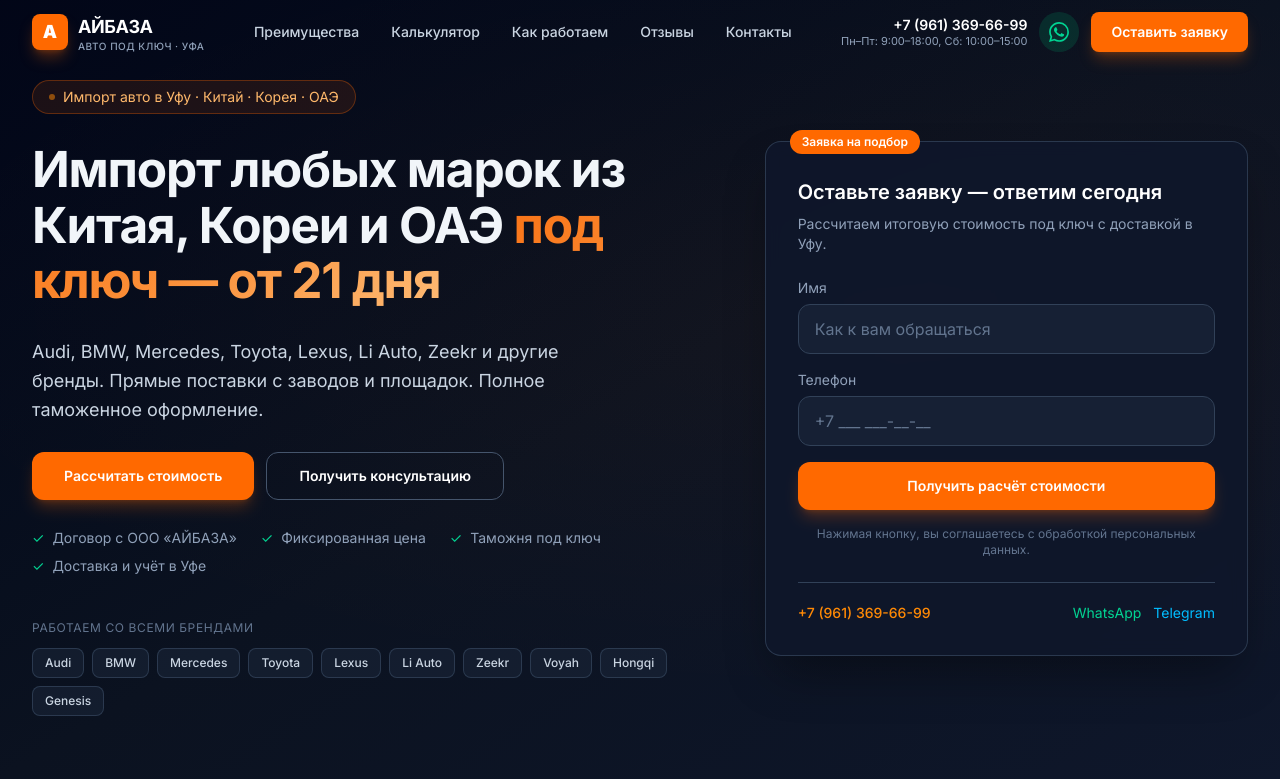
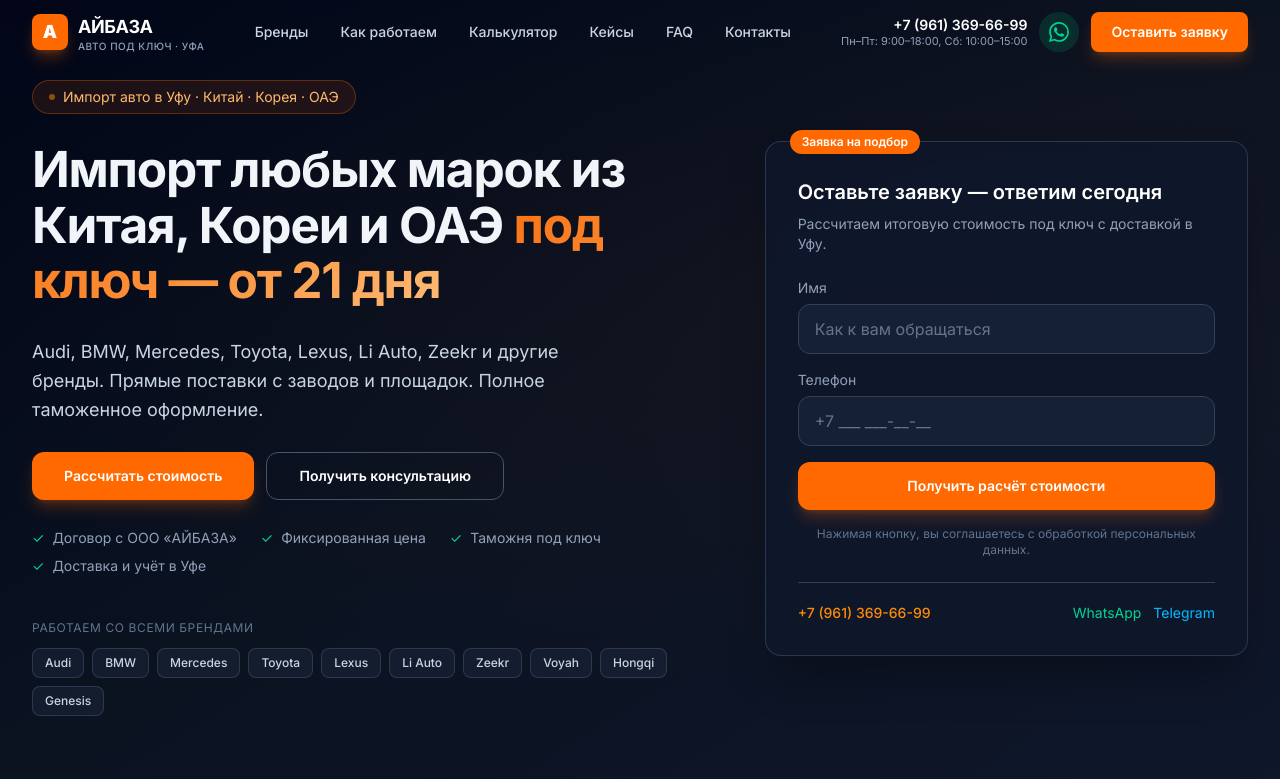
Before and after one commit to gameai2027-gif/aybaza-site, a Next.js app: page / in a window 1280 px wide. Shown: the top 779 px of the page. Built offline with nearby package versions, Linux system fonts and the light colour scheme.

Commit message:
chore: update Header nav links for new sections

```diff
--- a/src/components/Header.tsx
+++ b/src/components/Header.tsx
@@ -6,10 +6,11 @@ import { cn } from "@/lib/utils";
 import { SITE } from "@/lib/site";
 
 const navItems = [
-  { label: "Преимущества", href: "#advantages" },
+  { label: "Бренды", href: "#brands" },
+  { label: "Как работаем", href: "#how-it-works" },
   { label: "Калькулятор", href: "#calculator" },
-  { label: "Как работаем", href: "#how-it-works" },
-  { label: "Отзывы", href: "#reviews" },
+  { label: "Кейсы", href: "#reviews" },
+  { label: "FAQ", href: "#faq" },
   { label: "Контакты", href: "#contacts" },
 ];
 
```
